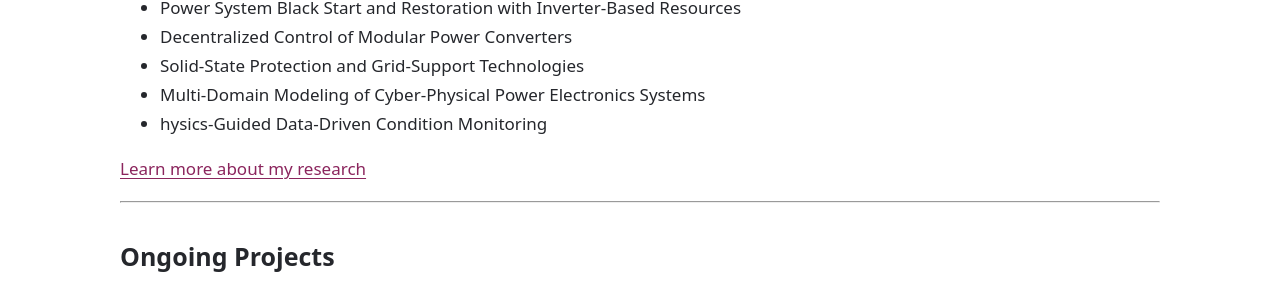
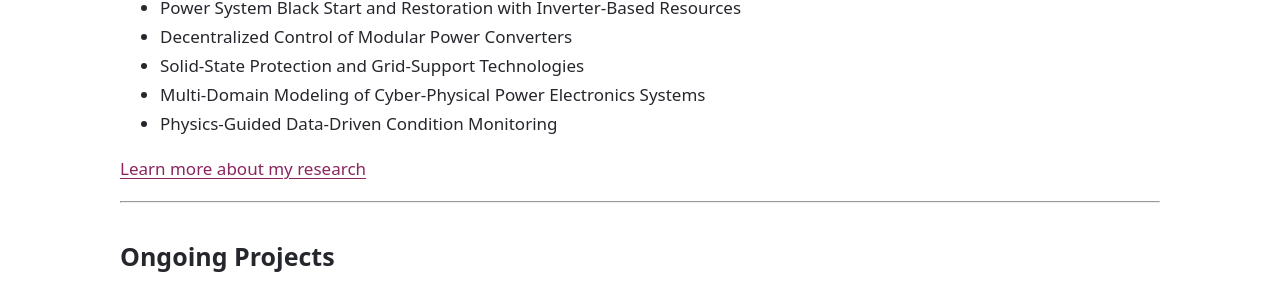
Before and after one commit to stark271828/stark271828.github.io, a Jekyll site: the page built from index.md, in a window 1280 px wide. Shown: the part 842-1141 px from the top of the page. Built offline with Jekyll 4.4.1, drawn with Linux system fonts in a browser that asks for light colours.

Commit message:
fixed a minor typo in index.md

```diff
--- a/index.md
+++ b/index.md
@@ -27,7 +27,7 @@ sections: []
 - Decentralized Control of Modular Power Converters
 - Solid-State Protection and Grid-Support Technologies
 - Multi-Domain Modeling of Cyber-Physical Power Electronics Systems
-- hysics-Guided Data-Driven Condition Monitoring
+- Physics-Guided Data-Driven Condition Monitoring
 
 [Learn more about my research]({{ '/research/' | relative_url }})
 
```
